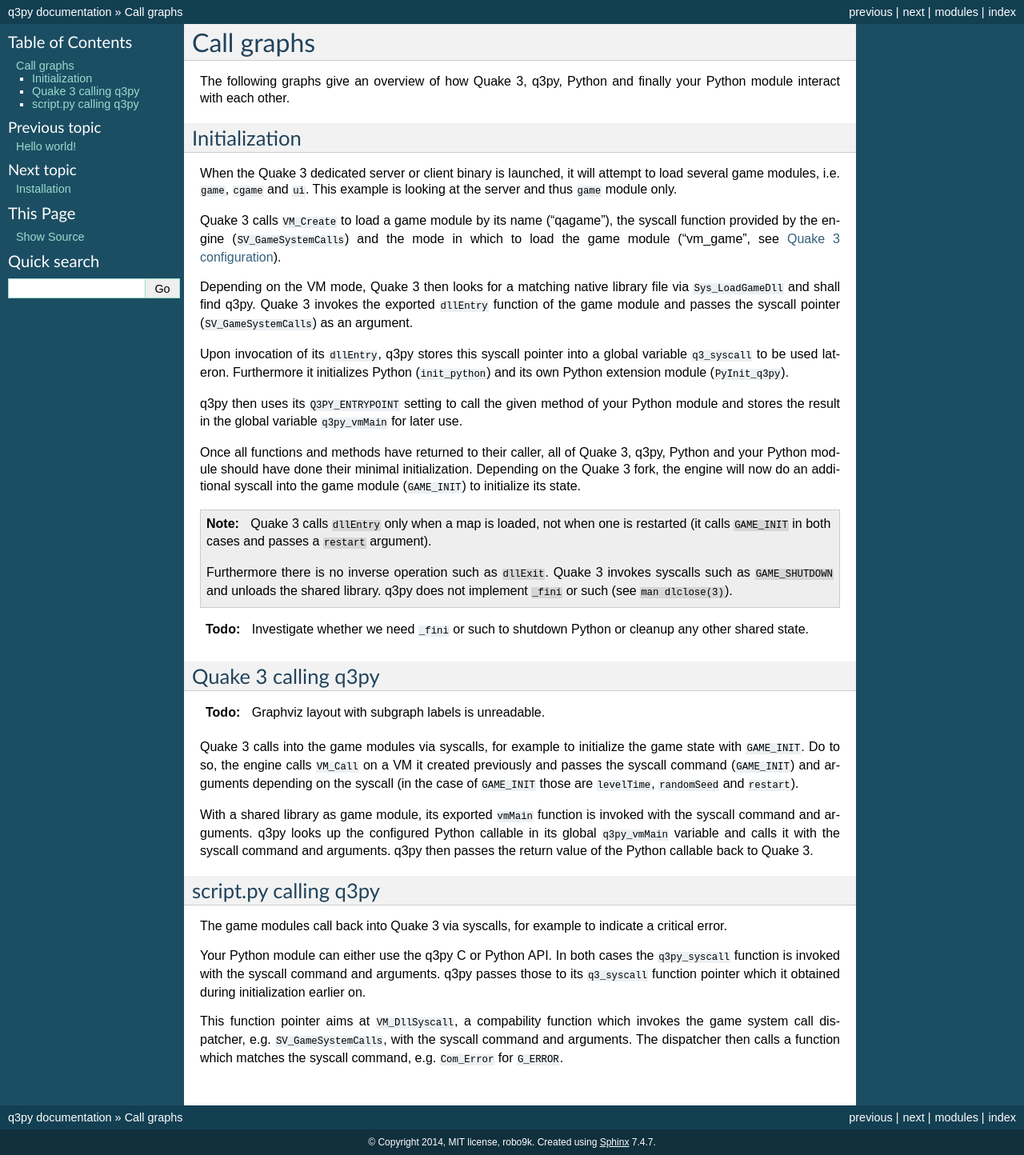
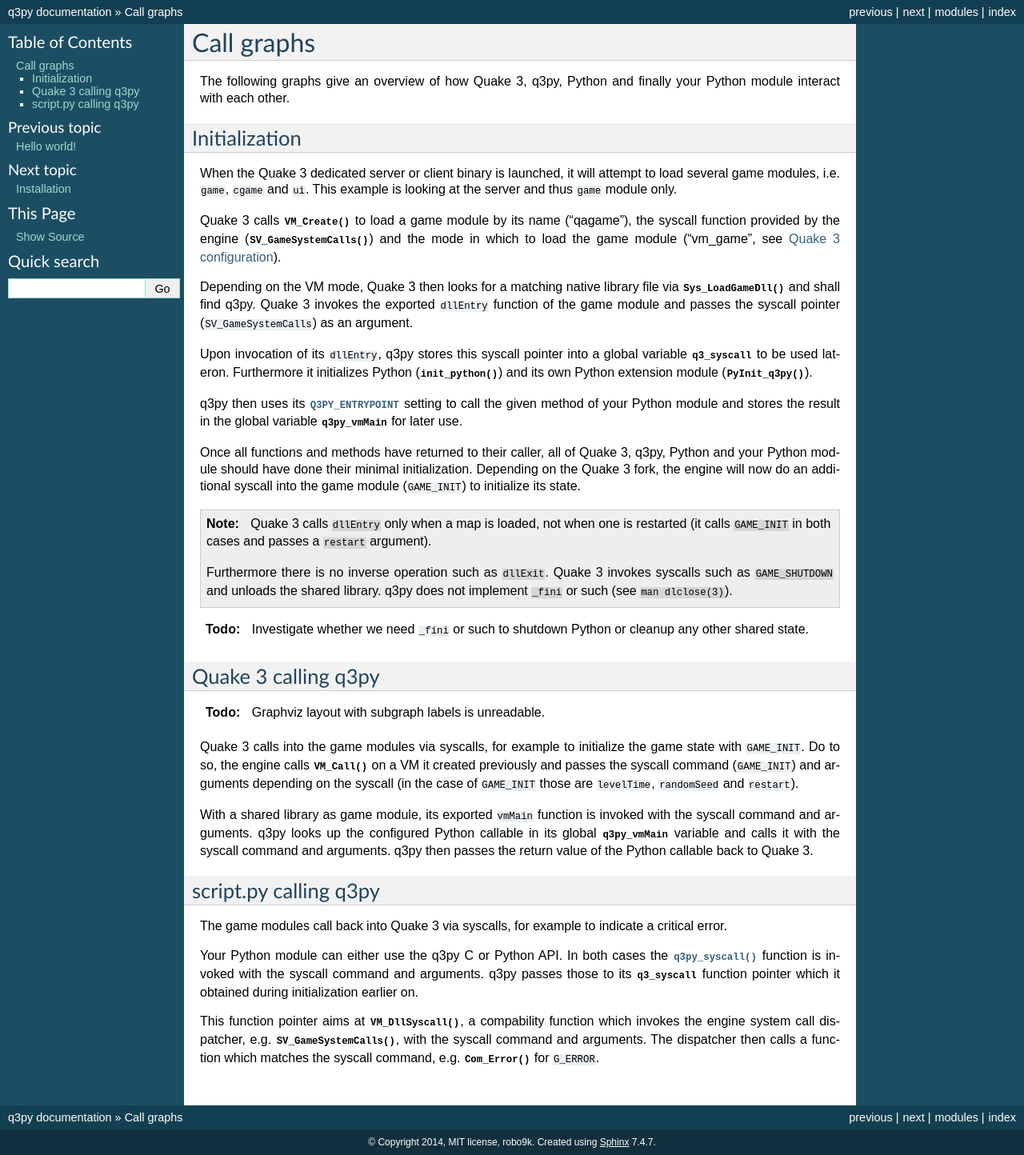
Before and after one commit to robo9k/q3py, a Sphinx documentation site: the page built from doc/call-graphs.rst, in a window 1280 px wide. Shown: the whole page at 80% size. Built offline with Sphinx 7.4.7, drawn with Linux system fonts in a browser that asks for light colours; some of the changed lines change nothing that is shown.

Commit message:
Use domain-specific cross-references for call-graphs doc page

```diff
--- a/doc/call-graphs.rst
+++ b/doc/call-graphs.rst
@@ -14,24 +14,24 @@
 and ``ui``.
 This example is looking at the server and thus ``game`` module only.
 
-Quake 3 calls ``VM_Create`` to load a game module by its name ("qagame"),
-the syscall function provided by the engine (``SV_GameSystemCalls``) and
-the mode in which to load the game module ("vm_game", see
-:ref:`Quake 3 configuration <configuration-quake3>`).
+Quake 3 calls :c:func:`VM_Create()` to load a game module by its name
+("qagame"), the syscall function provided by the engine
+(:c:func:`SV_GameSystemCalls()`) and the mode in which to load the game
+module ("vm_game", see :ref:`Quake 3 configuration <configuration-quake3>`).
 
 Depending on the VM mode, Quake 3 then looks for a matching native library
-file via ``Sys_LoadGameDll`` and shall find q3py.
+file via :c:func:`Sys_LoadGameDll()` and shall find q3py.
 Quake 3 invokes the exported ``dllEntry`` function of the game module
 and passes the syscall pointer (``SV_GameSystemCalls``) as an argument.
 
 Upon invocation of its ``dllEntry``, q3py stores this syscall pointer into
-a global variable ``q3_syscall`` to be used lateron.
-Furthermore it initializes Python (``init_python``) and its own Python
-extension module (``PyInit_q3py``).
+a global variable :c:data:`q3_syscall` to be used lateron.
+Furthermore it initializes Python (:c:func:`init_python()`) and its own
+Python extension module (:c:func:`PyInit_q3py()`).
 
-q3py then uses its ``Q3PY_ENTRYPOINT`` setting to call the given method
-of your Python module and stores the result in the global variable
-``q3py_vmMain`` for later use.
+q3py then uses its :envvar:`Q3PY_ENTRYPOINT` setting to call the given
+method of your Python module and stores the result in the global variable
+:c:data:`q3py_vmMain` for later use.
 
 Once all functions and methods have returned to their caller, all of
 Quake 3, q3py, Python and your Python module should have done their
@@ -65,14 +65,14 @@
 
 Quake 3 calls into the game modules via syscalls, for example to initialize
 the game state with ``GAME_INIT``.
-Do to so, the engine calls ``VM_Call`` on a VM it created previously and
-passes the syscall command (``GAME_INIT``) and arguments depending on the
-syscall (in the case of ``GAME_INIT`` those are ``levelTime``,
+Do to so, the engine calls :c:func:`VM_Call()` on a VM it created previously
+and passes the syscall command (``GAME_INIT``) and arguments depending
+on the syscall (in the case of ``GAME_INIT`` those are ``levelTime``,
 ``randomSeed`` and ``restart``).
 
 With a shared library as game module, its exported ``vmMain`` function
 is invoked with the syscall command and arguments. q3py looks up the
-configured Python callable in its global ``q3py_vmMain`` variable and
+configured Python callable in its global :c:data:`q3py_vmMain` variable and
 calls it with the syscall command and arguments. q3py then passes the
 return value of the Python callable back to Quake 3.
 
@@ -86,12 +86,13 @@
 indicate a critical error.
 
 Your Python module can either use the q3py C or Python API. In both cases
-the ``q3py_syscall`` function is invoked with the syscall command and
-arguments. q3py passes those to its ``q3_syscall`` function pointer which
-it obtained during initialization earlier on.
+the :c:func:`q3py_syscall()` function is invoked with the syscall command
+and arguments.
+q3py passes those to its :c:data:`q3_syscall` function pointer which it
+obtained during initialization earlier on.
 
-This function pointer aims at ``VM_DllSyscall``, a compability function
-which invokes the game system call dispatcher, e.g. ``SV_GameSystemCalls``,
-with the syscall command and arguments.
+This function pointer aims at :c:func:`VM_DllSyscall()`, a compability
+function which invokes the engine system call dispatcher,
+e.g. :c:func:`SV_GameSystemCalls()`, with the syscall command and arguments.
 The dispatcher then calls a function which matches the syscall command,
-e.g. ``Com_Error`` for ``G_ERROR``.
+e.g. :c:func:`Com_Error()` for ``G_ERROR``.
```
